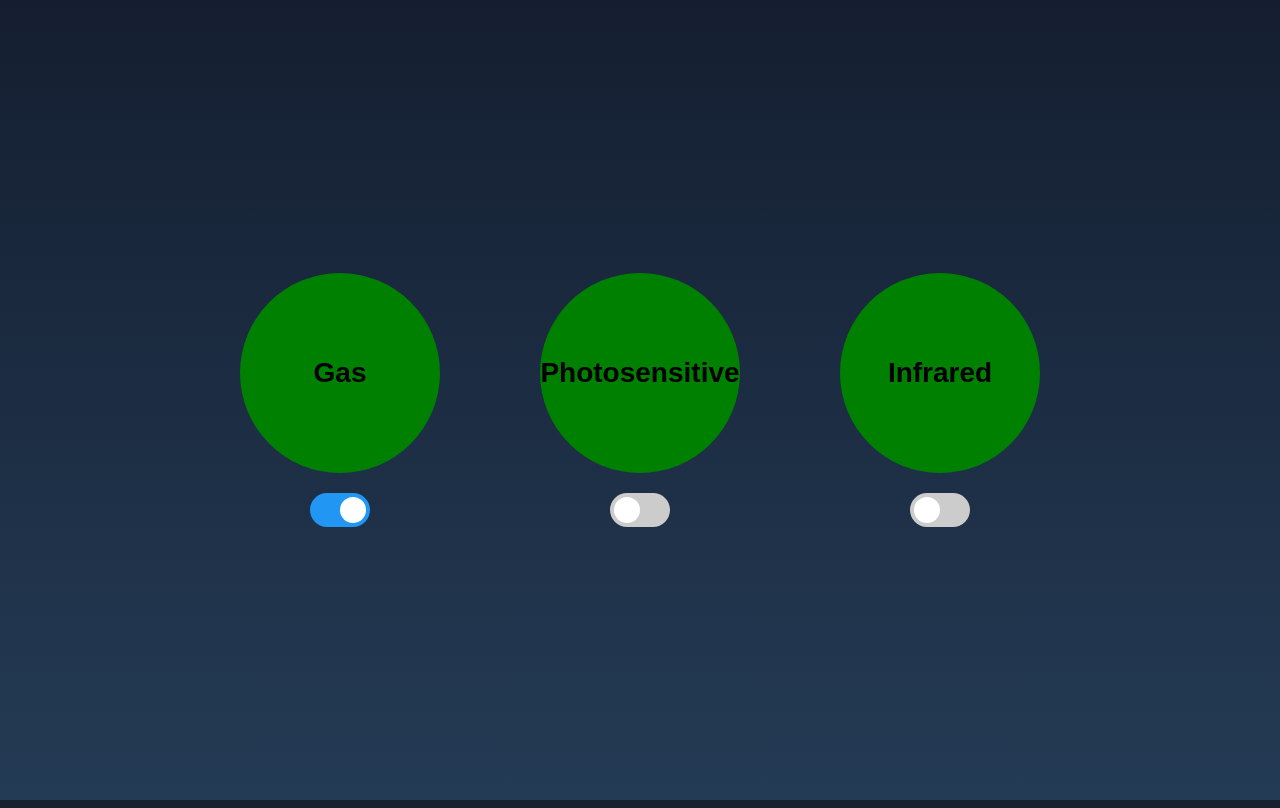
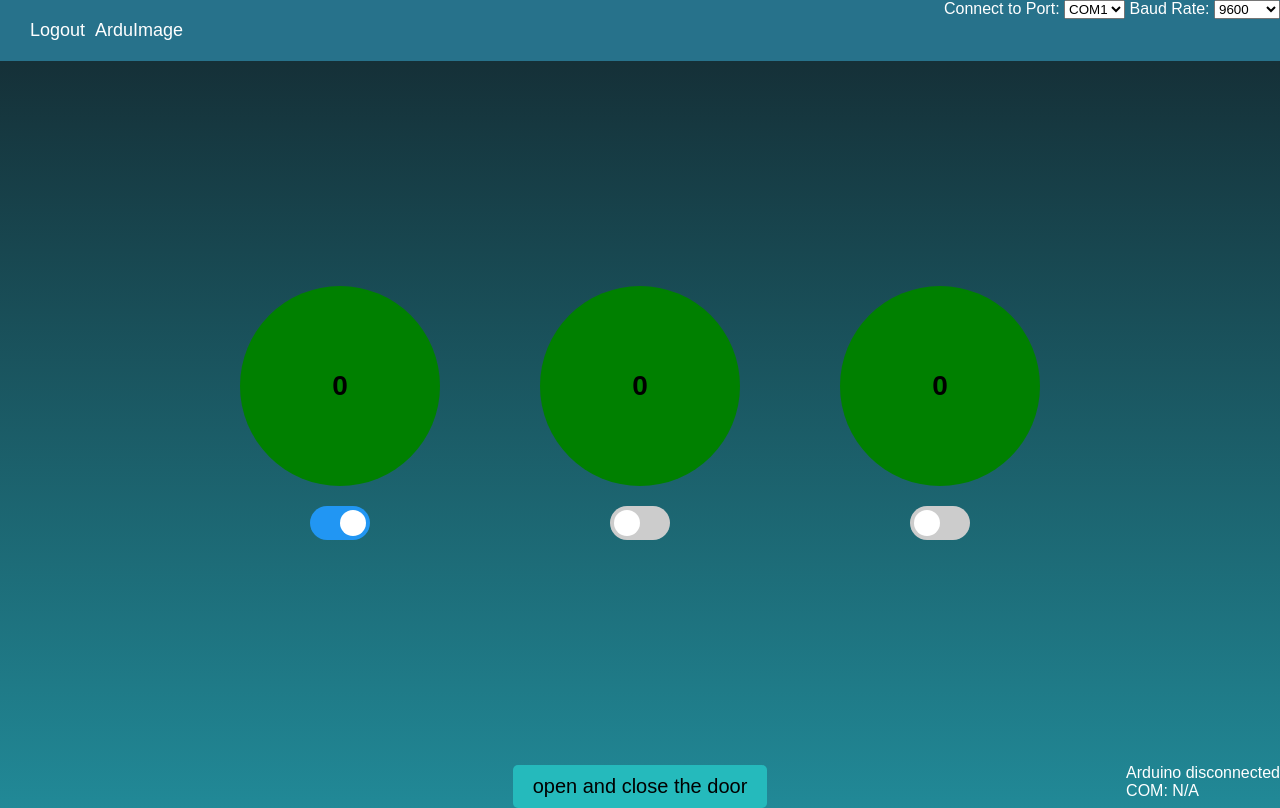
Before and after one commit to Sarwarmm2457/museam_scurty, a Django app: page / in a window 1280 px wide. Run offline with Django 4.2, Linux system fonts and the light colour scheme.

Commit message:
first commit

```diff
--- a/adminPanel/static/css/index.css
+++ b/adminPanel/static/css/index.css
@@ -3,7 +3,7 @@
 }
 
 body {
-    background: linear-gradient(#141e30, #243b55);
+  background: linear-gradient(#142930, #218997);
   font-family: Arial, sans-serif;
   margin: 0;
 }
@@ -12,7 +12,7 @@
   display: flex;
   justify-content: center;
   align-items: center;
-    height: 100vh;
+  height: 50vh;
 }
 
 .device {
@@ -127,3 +127,40 @@
   -ms-transform: translateX(26px);
   transform: translateX(26px);
 }
+nav {
+  display: flex;
+  justify-content: space-between;
+  align-items: center;
+  background-color: #27728b;
+  padding: 20px;
+}
+
+nav ul {
+  list-style: none;
+  margin: 0;
+  padding: 0;
+  display: flex;
+}
+
+nav li {
+  margin: 0 10px;
+}
+
+nav a {
+  color: white;
+  text-decoration: none;
+  font-size: 18px;
+}
+
+footer {
+  display: flex;
+  justify-content: center;
+  align-items: center;
+  background-color: #244a55;
+  height: 80px;
+}
+
+.on-off-icon {
+  color: white;
+  font-size: 40px;
+}
--- a/adminPanel/static/css/style.css
+++ b/adminPanel/static/css/style.css
@@ -5,7 +5,7 @@ html {
   margin:0;
   padding:0;
   font-family: sans-serif;
-    background: linear-gradient(#141e30, #243b55);
+  background: linear-gradient(#091c21, #30b6b6);
 }
 
 .login-box {
--- a/adminPanel/static/js/index.js
+++ b/adminPanel/static/js/index.js
@@ -13,9 +13,7 @@ circles.forEach((circle, index) => {
     circle.classList.toggle('on', checkbox.checked);
     circle.classList.toggle('off', !checkbox.checked);
     if (checkbox.checked) {
-      texts[index].classList.add('show');
     } else {
-      texts[index].classList.remove('show');
     }
   }
 
@@ -25,9 +23,9 @@ circles.forEach((circle, index) => {
     circle.classList.toggle('on', isOn);
     circle.classList.toggle('off', !isOn);
     if (isOn) {
-      texts[index].classList.add('show');
+      document.getElementById('photo_value').innerText = photo_value
     } else {
-      texts[index].classList.remove('show');
+      document.getElementById('photo_value').innerText = 'oweinfeiwun'
     }
 
     // Store device state in local storage
--- a/adminPanel/templates/index.html
+++ b/adminPanel/templates/index.html
@@ -6,34 +6,76 @@
   <meta charset="UTF-8">
   <title>Status Page</title>
   <link rel="stylesheet" href="{% static 'css/index.css' %}">
+  <link rel="stylesheet" href="https://cdnjs.cloudflare.com/ajax/libs/font-awesome/4.7.0/css/font-awesome.min.css">
   <script src="{% static 'js/jquery-3.6.0.min.js' %}"></script>
 </head>
+
+<style>
+  .container {
+    display: flex;
+    justify-content: center;
+    align-items: center;
+    height: 88vh;
+  }
+</style>
+
 <body>
+  <nav>
+    <ul>
+      <li><a href="{% url 'logout' %}">Logout</a></li>
+      <form id="program-form" method="post">
+        {% csrf_token %}
+        <input type="hidden" name="open_program" value="true">
+      </form>
+      <a href="#" onclick="openJar()">ArduImage</a>
+      <script>
+        function openJar() {
+          window.open("C:/Users/smm16/OneDrive/Documents/Arduino/tools/ArduImageCapture/tool/ArduImageCapture.jar");
+        }
+      </script>
+    </ul>
+
+  </nav>
+
+  <div style="position: absolute; bottom: 0; right: 0; color: white;">
+    <label id="arduino-status">Arduino disconnected</label>
+    <br>
+    <label id="com-label">COM:</label>
+    <label id="com-value">N/A</label>
+  </div>
+
+  <div style="position: absolute; top: 0; right: 0; color: white;">
+    <label for="com-port">Connect to Port:</label>
+    <select id="com-port" name="com-port">
+      <option value="COM1">COM1</option>
+      <option value="COM2">COM2</option>
+      <option value="COM3">COM3</option>
+      <option value="COM4">COM4</option>
+      <option value="COM4">COM5</option>
+      <option value="COM4">COM6</option>
+    </select>
+
+    <label for="baud-rate">Baud Rate:</label>
+    <select id="baud-rate" name="baud-rate">
+      <option value="9600">9600</option>
+      <option value="115200">115200</option>
+      <option value="57600">57600</option>
+      <option value="38400">38400</option>
+    </select>
+  </div>
+
+
+
+
+
+
+
+
   <div class="container">
     <div class="device">
       <div class="circle on">
-            <div class="status">Gas</div>
+        <div class="status">{{gas_value}}</div>
       </div>
-          <div id="value"></div>
-
-          <div id="value"></div>
-
-          <script>
-          setInterval(function() {
-              // Send a POST request to the server to get the value
-              fetch("{% url 'home' %}", {
-                  method: 'POST',
-              })
-                  .then(response => response.json())
-                  .then(data => {
-                      // Update the value on the page
-                      document.getElementById("value").innerHTML = data.value;
-                  })
-          }, 2000); // Fetch the value every 2 seconds
-          </script>
-
-
-          <div class="text" id='value'>{{gas_value}}</div>
       <label class="switch">
         <input type="checkbox" checked>
         <span class="slider round"></span>
@@ -41,9 +83,11 @@
     </div>
     <div class="device">
       <div class="circle on">
-            <div class="status">Photosensitive</div>
+        <div class="status" id="photo_value">{{photo_value}}</div>
+        <script>
+          var photo_value = '{{photo_value}}'
+        </script>
       </div>
-          <div class="text">{{photo_value}}</div>
       <label class="switch">
         <input type="checkbox">
         <span class="slider round"></span>
@@ -51,16 +95,85 @@
     </div>
     <div class="device">
       <div class="circle on">
-            <div class="status">Infrared</div>
+        <div class="status">{{infa_value}}</div>
       </div>
-          <div class="text">{{infa_value}}</div>
       <label class="switch">
         <input type="checkbox">
         <span class="slider round"></span>
       </label>
     </div>
   </div>
+
   <script src="{% static 'js/index.js' %}"></script>
 </body>
+
+<head>
+  <meta charset="UTF-8">
+  <title>open and close the door</title>
+  <style>
+    /* Center the button */
+    .button-wrapper {
+      display: flex;
+      justify-content: center;
+      align-items: top;
+      height: -90vh;
+    }
+
+    /* Style the button */
+    .button {
+      display: inline-block;
+      padding: 10px 20px;
+      background-color: #25babc;
+      color: #000000;
+      font-size: 20px;
+      border-radius: 5px;
+      text-align: center;
+      text-decoration: none;
+      transition: background-color 0.3s ease;
+    }
+
+
+
+
+
+    .button:hover {
+      background-color: #007B9F;
+    }
+  </style>
+  <script src="{% static 'js/jquery-3.6.0.min.js' %}"></script>
+  <script>
+
+    $(document).ready(function() {
+      $(".button").click(function() {
+        $.ajax({
+          url: "/servo-control/",
+          type: "POST",
+          data: {"action": "both"},
+          success: function() {
+            console.log("Servos moved");
+          },
+          error: function() {
+            console.log("Error moving servos");
+          }
+        });
+      });
+    });
+  </script>
+</head>
+
+<body>
+  <div class="button-wrapper">
+    <a href="#" class="button">open and close the door</a>
+
+  </div>
+</body>
+
+
+
+
+
+
+
 </html>
+
 {% endblock content %}
--- a/adminPanel/urls.py
+++ b/adminPanel/urls.py
@@ -11,5 +11,7 @@ urlpatterns = [
     path('', views.index, name='home'),
     path('login/', views.login_view, name='login'),
     path('second_auth/', views.secondAuth, name='auth'),
+    path('logout/', views.logout_view, name='logout'),
     path('receive_data/', views.receiveData, name='receive_data'),
+
 ]
--- a/adminPanel/views.py
+++ b/adminPanel/views.py
@@ -1,11 +1,28 @@
 from django.shortcuts import render, redirect
 from .forms import AccountAuthenticationForm
 from django.contrib.auth import login, authenticate, logout, get_user_model
-from django.http import HttpResponse
+from django.http import HttpResponse, JsonResponse
 from django.views.decorators.csrf import csrf_exempt
 import json
 from .models import Auth
 # Create your views here.
+
+
+
+
+
+
+
+
+
+
+
+
+
+
+
+
+
 
 @csrf_exempt
 def index(request):
@@ -55,6 +72,7 @@ def index(request):
     except:
         infa_value = 0
 
+
     context = {
         'gas_value': gas_value,
         'photo_value': photo_value,
@@ -78,7 +96,7 @@ def login_view(request, *args, **kwargs):
                         username=usernamelogin, password=passwordlogin)
                     if user:
                         login(request, user)
-                        return redirect("home")
+                        return redirect("auth")
                 else:
                     context['login_form'] = login_form
 
@@ -92,7 +110,13 @@ def secondAuth(request):
         for i in len(accounts):
             if i.auth_id == data['auth_id']:
                 return HttpResponse(i.belong_to)
+    return render(request, 'fingerprint.html')
 
+def logout_view(request):
+    # logging user out and redirecting them to home page after.
+    # by using the logout function in Django.
+    logout(request)
+    return redirect("login")
 @csrf_exempt
 def receiveData(request):
     if request.method == 'POST':
```
Also changed, not shown: adminPanel/siral.py (added, +19 -0 lines), adminPanel/templates/fingerprint.html (added, +179 -0 lines), adminPanel/templates/login.html (+90 -48 lines), db.sqlite3. Lines whose indentation alone changed are shown as unchanged.
